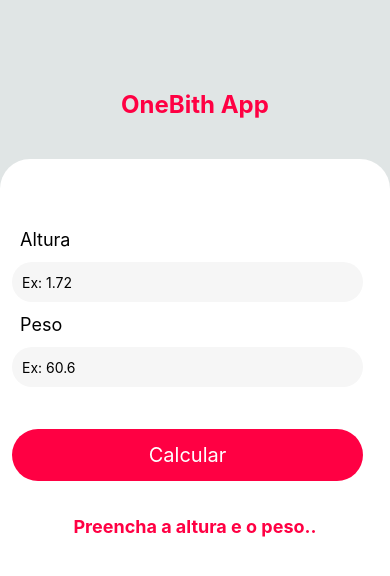
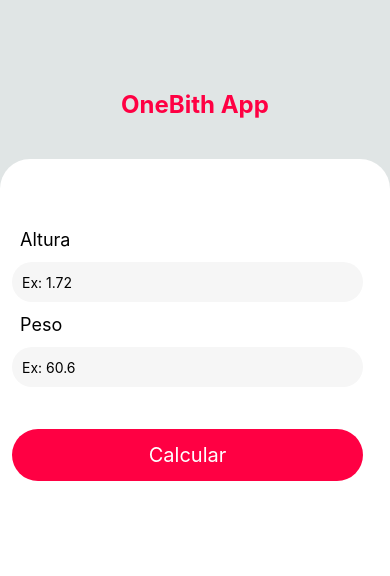
Before and after one commit to IuryPrates/oneBith, a React Native app in the folder oneBith/: screen / in a window 390 px wide. Shown: the top 576 px of the page. Built offline with nearby package versions, Linux system fonts and the light colour scheme.

Commit message:
chore: changes on form view

```diff
--- a/oneBith/src/components/form/index.js
+++ b/oneBith/src/components/form/index.js
@@ -7,6 +7,8 @@ import {
     Vibration,
     Pressable,
     Keyboard,
+    SafeAreaView,
+    FlatList,
 } from 'react-native'
 import ResultImc from './resultimc'
 import styles from './style'
@@ -20,6 +22,17 @@ export default function Form(){
     const [textButton, setTextButton] = useState('Calcular')
     //adiciona estado para controle de aviso quando o campo está vazio
     const [errorMessage, setErrorMessage] = useState(null)
+
+    const DATA = [
+        {
+            id: 1,
+            title: "first item",
+        },
+        {
+            id: 2,
+            title: "second item",
+        }
+    ];
 
     function imcCalcula(){
         let heightFormat = height.replace(",",".")
@@ -41,17 +54,21 @@ export default function Form(){
             setMessageImc("Seu IMC é igual:");
             setTextButton("Calcular novamente");
             setErrorMessage(null)
-            return;
         }
+        else{
             verificationImc();
             setImc(null)
             setTextButton("Calcular")
             setMessageImc("Preencha a altura e o peso")
         }
+    }
 
     return(
-        <Pressable onPress={Keyboard.dismiss} style={styles.formContext}>
-            <View style={styles.form}>
+        <View style={styles.formContext}>
+            {imc == null ?
+            //botão de compartilhar só será exibido se tiver setado
+            //um valor de resultado do cálculo.
+            <Pressable onPress={Keyboard.dismiss} style={styles.form}>
                 <Text style={styles.formLabel}>Altura</Text>
 
                 <Text style={styles.errorMessage}>{errorMessage}</Text>
@@ -79,11 +96,21 @@ export default function Form(){
                 >
                 <Text style={styles.textFormButton}>{textButton}</Text>
                 </TouchableOpacity>
-            </View>
+            </Pressable>
+            ://caso contrário exibe uma View vazia
+            <View style={styles.exibitionResultImc}>
                 <ResultImc
                 messageResultImc={messageImc} //mensagem setada
                 resultImc={imc} //resultado calculado
                 />
-        </Pressable>
+                <TouchableOpacity
+                style={styles.formButton}
+                onPress={()=> validationImc()} //chamada da função de calcular quando pressionar o botão
+                >
+                <Text style={styles.textFormButton}>{textButton}</Text>
+                </TouchableOpacity>
+            </View>
+            }
+        </View>
     );
 }
--- a/oneBith/src/components/form/resultimc/index.js
+++ b/oneBith/src/components/form/resultimc/index.js
@@ -17,22 +17,17 @@ export default function ResultImc(props){
 
     return(
         <View style={styles.resultImc}>
+            <Text style={styles.informationImc}>{props.messageResultImc}</Text>
+            <Text style={styles.numberImc}>{props.resultImc}</Text>
             <View style={styles.boxShareButton}>
-                {props.resultImc != null ?
-                //botão de compartilhar só será exibido se tiver setado
-                //um valor de resultado do cálculo.
                 <TouchableOpacity
                 style={styles.shared}
                 onPress={onShare}
                 >
-                    <Text style={styles.sharedText}>Share</Text>
+                <Text style={styles.sharedText}>Compartilhar</Text>
                 </TouchableOpacity>
-                : //caso contrário exibe uma View vazia
-                <View/>
-                }
+
             </View>
-            <Text style={styles.informationImc}>{props.messageResultImc}</Text>
-            <Text style={styles.numberImc}>{props.resultImc}</Text>
         </View>
     )
 }
--- a/oneBith/src/components/form/style.js
+++ b/oneBith/src/components/form/style.js
@@ -49,7 +49,11 @@ const styles = StyleSheet.create({
         color: "red",
         fontWeight: "bold",
         paddingLeft: 20,
-    }
+    },
+    exibitionResultImc:{
+        width: "100%",
+        height: "30%",
+    },
 })
 
 export default styles;
```
Lines whose indentation alone changed are shown as unchanged.
